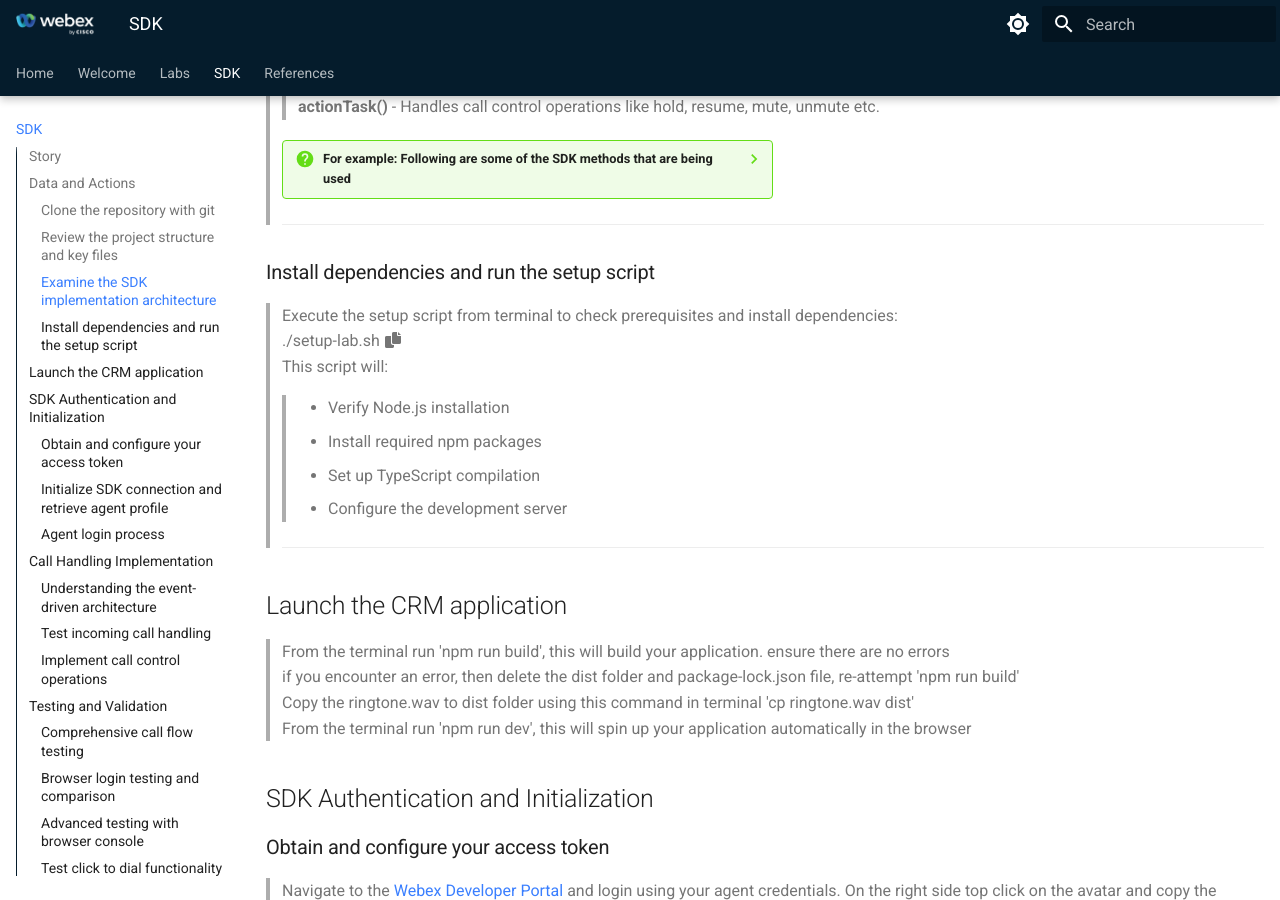
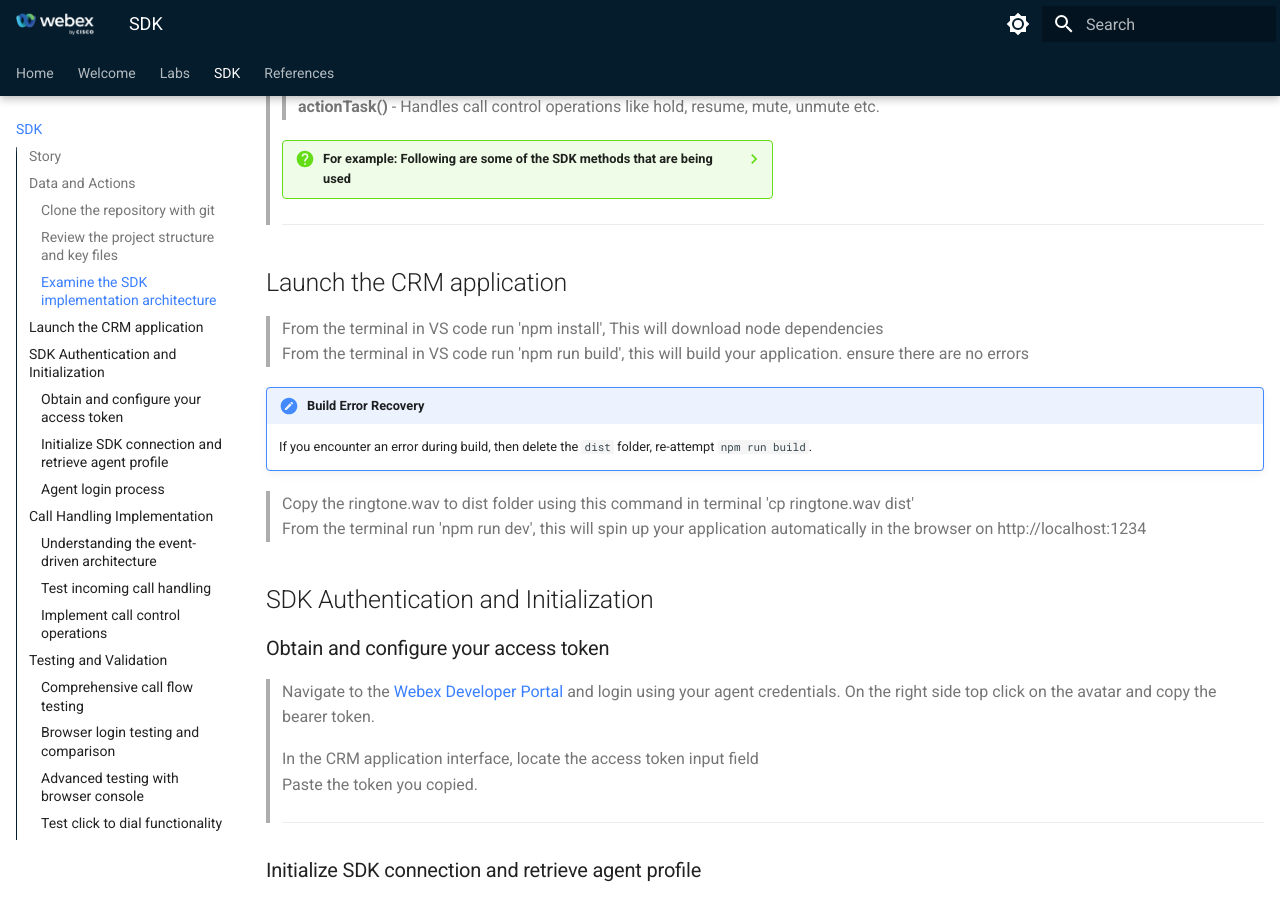
Before and after one commit to WebexCC-SA/LAB-3354, an MkDocs documentation site: the page built from docs/WXCC_SDK.md, in a window 1280 px wide and 900 px high, scrolled down 1739 px. Built offline with MkDocs 1.6.1 and Material for MkDocs 9.7.7, drawn with Linux system fonts in a browser that asks for light colours.

Commit message:
npm commands

```diff
--- a/docs/WXCC_SDK.md
+++ b/docs/WXCC_SDK.md
@@ -70,22 +70,13 @@
 >
 > ---
 
-### Install dependencies and run the setup script
-> Execute the setup script from terminal to check prerequisites and install dependencies:
-> <copy>./setup-lab.sh</copy>
-> This script will:
-> > - Verify Node.js installation
-> > - Install required npm packages
-> > - Set up TypeScript compilation
-> > - Configure the development server
->
-> ---
-
 ## Launch the CRM application
-> From the terminal run 'npm run build', this will build your application. ensure there are no errors
-> if you encounter an error, then delete the dist folder and package-lock.json file, re-attempt 'npm run build'
+> From the terminal in VS code run 'npm install', This will download node dependencies
+> From the terminal in VS code run 'npm run build', this will build your application. ensure there are no errors
+!!! note "Build Error Recovery"
+    If you encounter an error during build, then delete the `dist` folder, re-attempt `npm run build`.
 > Copy the ringtone.wav to dist folder using this command in terminal 'cp ringtone.wav dist'
-> From the terminal run 'npm run dev', this will spin up your application automatically in the browser
+> From the terminal run 'npm run dev', this will spin up your application automatically in the browser on http://localhost:1234
 
 ## SDK Authentication and Initialization
 
```
